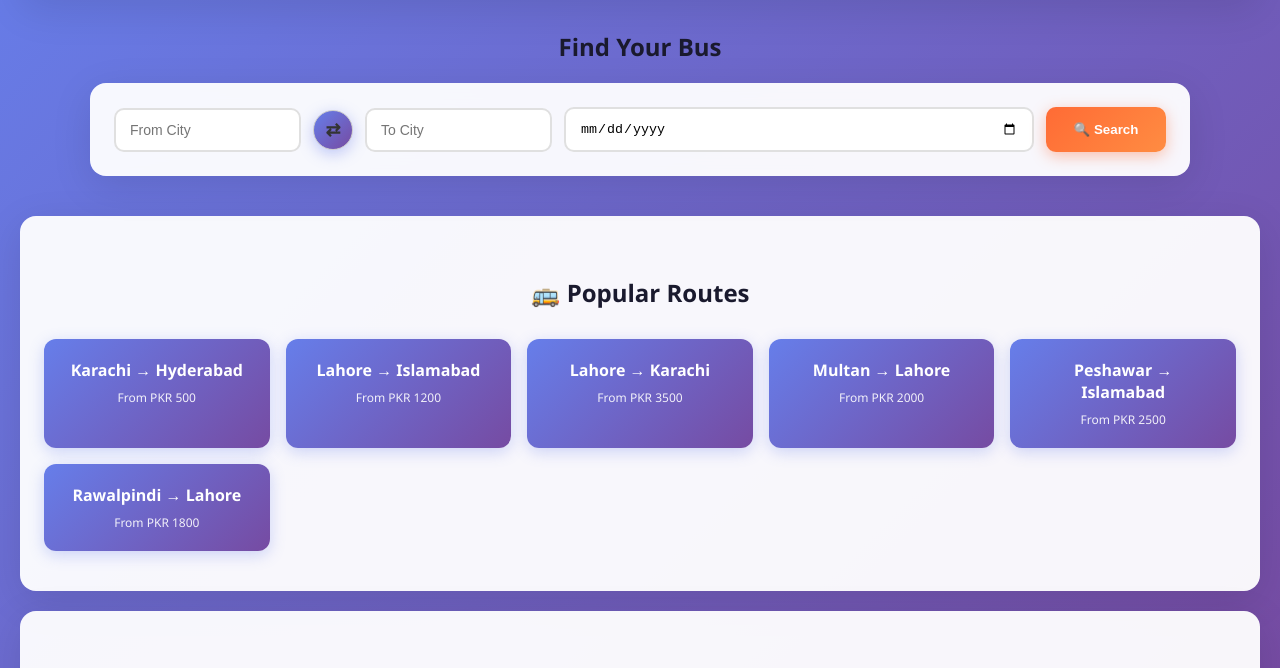
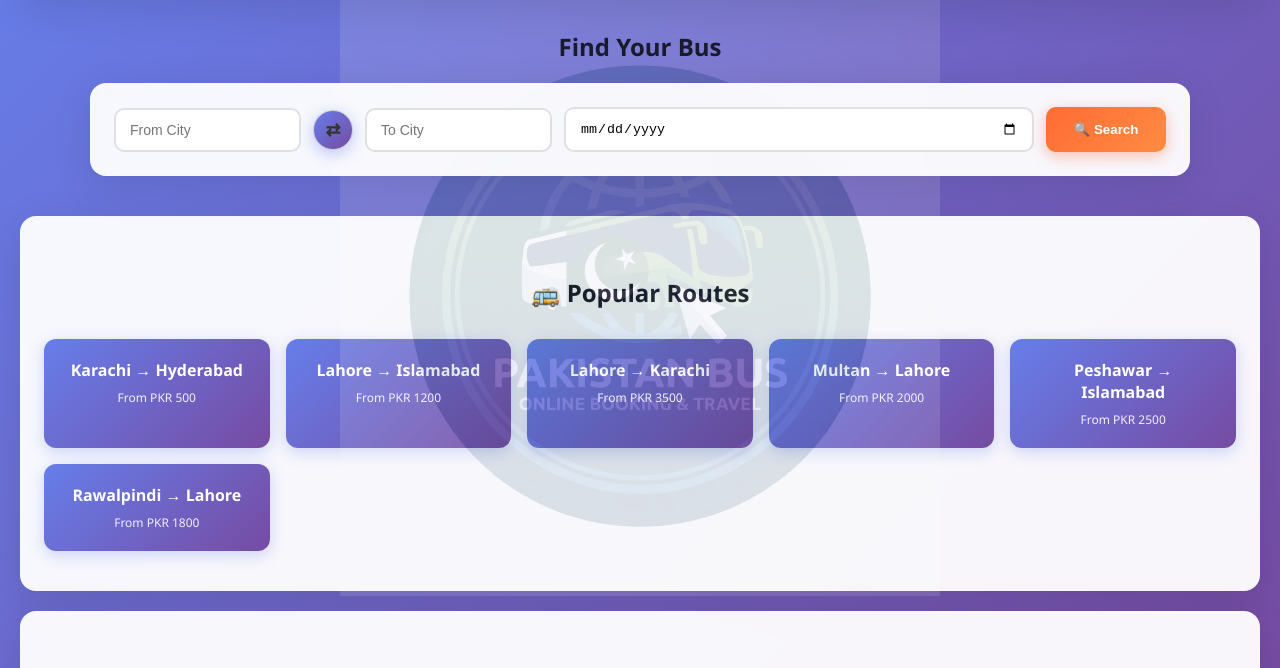
Before and after one commit to Sumeet-Kumar81/PBS, a plain HTML site: page customer_portal.html in a window 1280 px wide. Shown: the part 104-772 px from the top of the page. Drawn offline with Linux system fonts and the light colour scheme.

Commit message:
Update customer_portal.html

```diff
--- a/customer_portal.html
+++ b/customer_portal.html
@@ -8,7 +8,7 @@
     <style>
         :root{font-family:'Segoe UI',Roboto,Arial,sans-serif;--primary:#0066ff;--secondary:#ff6b35;--accent:#ffd93d;--dark:#1a1a2e;--light:#f5f7fa}
         body{background:linear-gradient(135deg,#667eea 0%,#764ba2 100%);margin:0;color:#333;padding:20px;min-height:100vh;background-attachment:fixed;position:relative}
-        body::before{content:'';position:fixed;top:50%;left:50%;transform:translate(-50%,-50%);width:600px;height:600px;background-image:url('images/logo.png');background-size:contain;background-repeat:no-repeat;background-position:center;opacity:0.12;pointer-events:none;z-index:0}
+        body::before{content:'';position:fixed;top:50%;left:50%;transform:translate(-50%,-50%);width:600px;height:600px;background-image:url('logo.png');background-size:contain;background-repeat:no-repeat;background-position:center;opacity:0.12;pointer-events:none;z-index:0}
         .container{position:relative;z-index:1}
         header{display:flex;justify-content:space-between;align-items:center;margin-bottom:30px;background:rgba(255,255,255,0.95);padding:18px 24px;border-radius:16px;box-shadow:0 10px 40px rgba(0,0,0,0.1);backdrop-filter:blur(10px);position:relative;z-index:2}
         .logo-section{display:flex;align-items:center;gap:12px}
```
